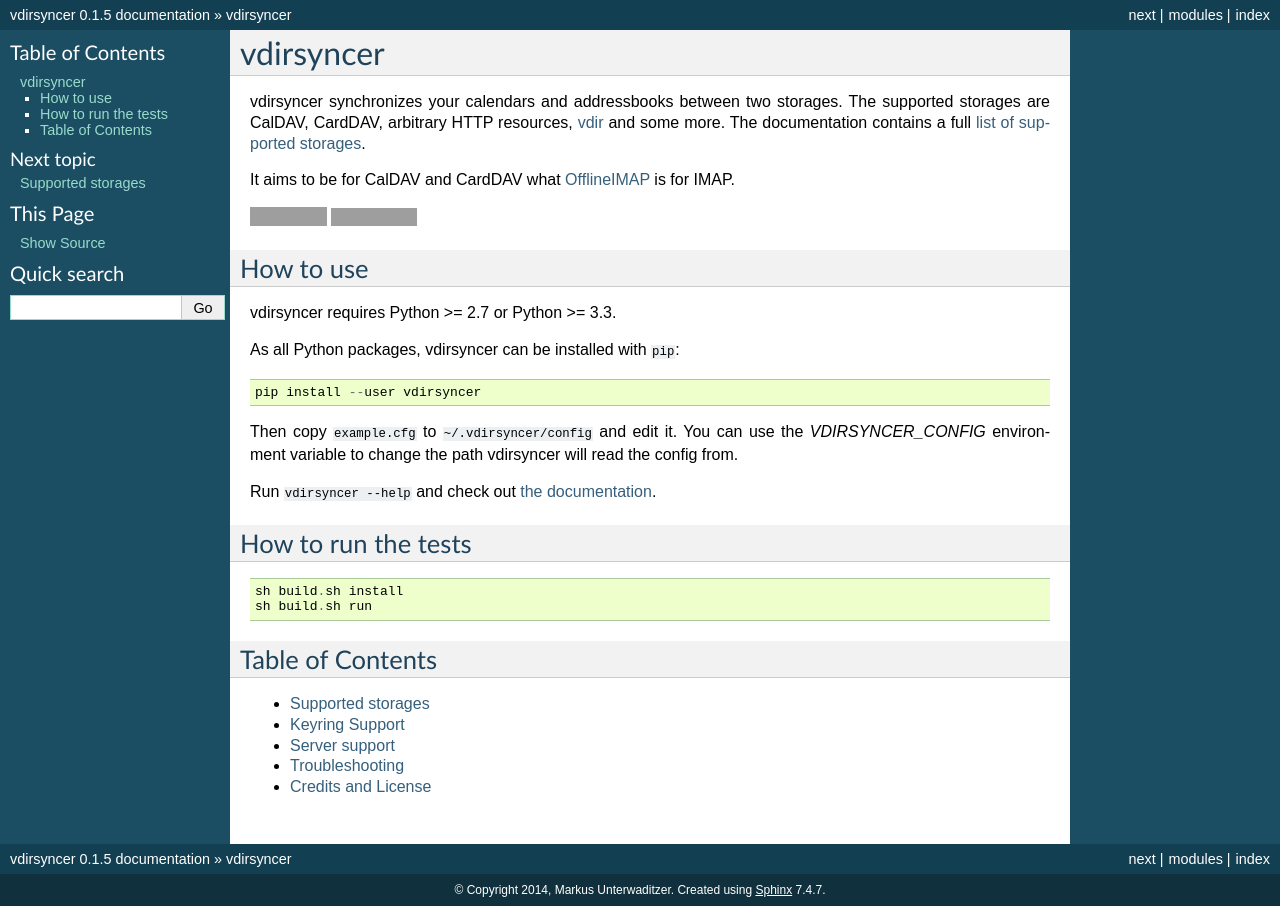
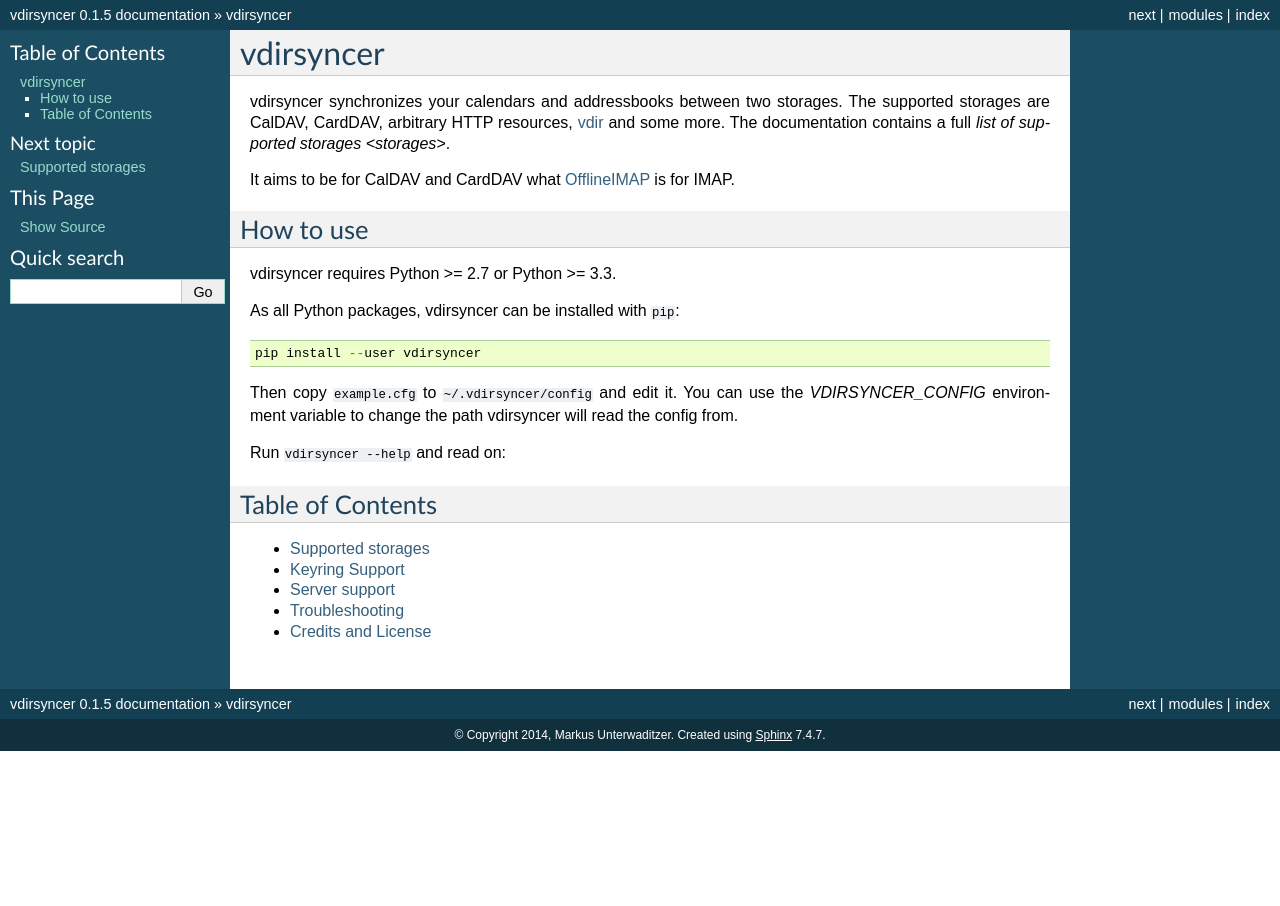
Before and after one commit to pimutils/vdirsyncer, a Sphinx documentation site: the page built from docs/index.rst, in a window 1280 px wide. Built offline with Sphinx 7.4.7, drawn with Linux system fonts in a browser that asks for light colours; some of the changed lines change nothing that is shown; grey boxes are pictures that could not be loaded.

Commit message:
Copy content of readme to docs
Because their content is going to diverge anyway

```diff
--- a/README.rst
+++ b/README.rst
@@ -12,13 +12,9 @@
 <http://offlineimap.org/>`_ is for IMAP.
 
 .. image:: https://travis-ci.org/untitaker/vdirsyncer.png?branch=master
-    :width: 77px
-    :height: 19px
     :target: https://travis-ci.org/untitaker/vdirsyncer
 
 .. image:: https://coveralls.io/repos/untitaker/vdirsyncer/badge.png?branch=master
-    :width: 86px
-    :height: 18px
     :target: https://coveralls.io/r/untitaker/vdirsyncer?branch=master
 
 How to use
--- a/docs/index.rst
+++ b/docs/index.rst
@@ -1,4 +1,29 @@
-.. include:: ../README.rst
+==========
+vdirsyncer
+==========
+
+vdirsyncer synchronizes your calendars and addressbooks between two storages.
+The supported storages are CalDAV, CardDAV, arbitrary HTTP resources, `vdir
+<https://github.com/untitaker/vdir>`_ and some more. The documentation contains
+a full `list of supported storages <storages>`.
+
+It aims to be for CalDAV and CardDAV what `OfflineIMAP
+<http://offlineimap.org/>`_ is for IMAP.
+
+How to use
+==========
+
+vdirsyncer requires Python >= 2.7 or Python >= 3.3.
+
+As all Python packages, vdirsyncer can be installed with ``pip``::
+
+    pip install --user vdirsyncer
+
+Then copy ``example.cfg`` to ``~/.vdirsyncer/config`` and edit it. You can use the
+`VDIRSYNCER_CONFIG` environment variable to change the path vdirsyncer will
+read the config from.
+
+Run ``vdirsyncer --help`` and read on:
 
 Table of Contents
 =================
```
